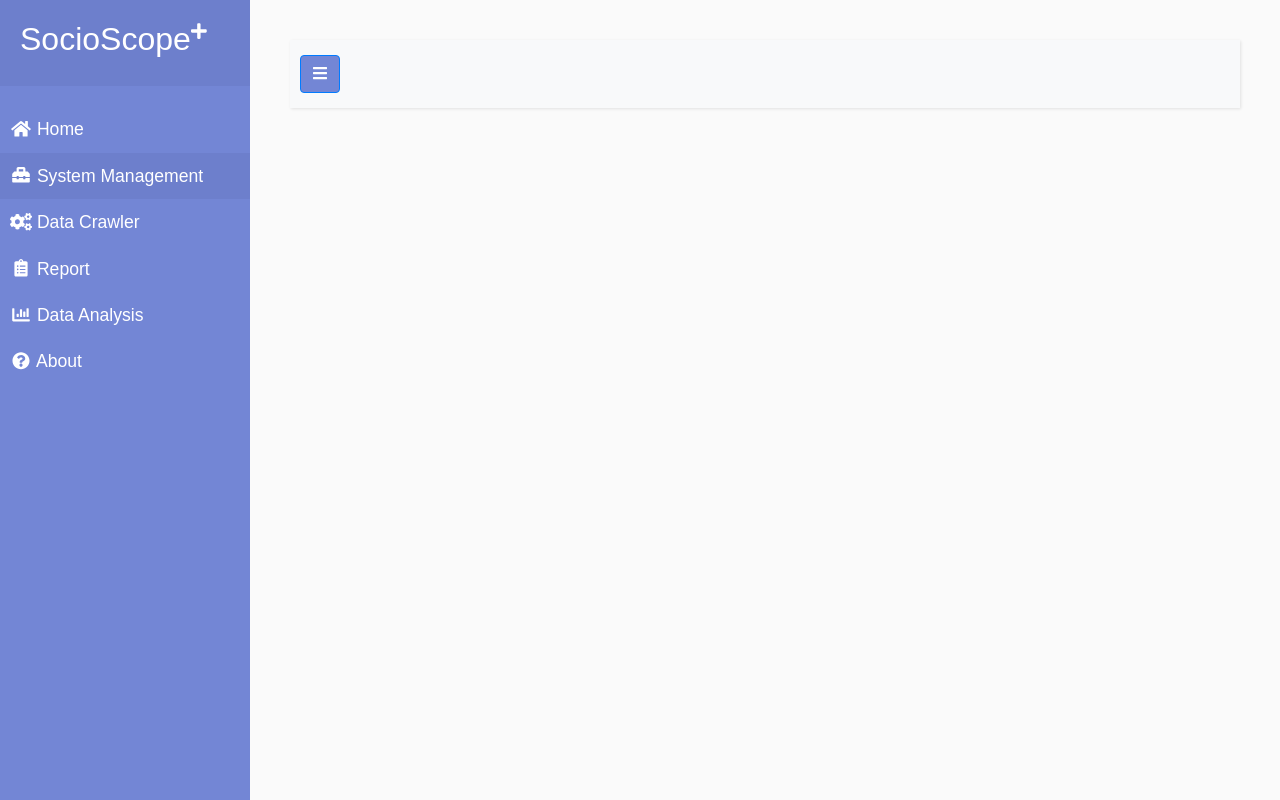
After one commit to vudangthinh/sociopedia, a Django app: page /system_management in a window 1280 px wide. The commit adds this page. Run offline with Django 3.2, Linux system fonts and the light colour scheme; some libraries are stand-ins or nearby versions.

Commit message:
update UI

```diff
--- a/event_detection/static/css/event_detection.css
+++ /dev/null
@@ -1,3 +0,0 @@
-.asteriskField {
-    display: none;
-}
--- /dev/null
+++ b/event_detection/static/event_detection/main.js
@@ -0,0 +1,16 @@
+$(document).ready(function () {
+
+    $("#sidebar").mCustomScrollbar({
+         theme: "minimal"
+    });
+
+    $('#sidebarCollapse').on('click', function () {
+        $('#sidebar, #content').toggleClass('active');
+    });
+
+    $('#sidebar ul li').on('click', function () {
+        $('#sidebar ul .active').removeClass('active');
+        $(this).addClass('active');
+    });
+
+});
--- /dev/null
+++ b/event_detection/static/event_detection/style.css
@@ -0,0 +1,192 @@
+#sidebarCollapse {
+  background: #7386D5;
+}
+
+.asteriskField {
+  display: none;
+}
+/*
+    DEMO STYLE
+*/
+
+@import "https://fonts.googleapis.com/css?family=Poppins:300,400,500,600,700";
+body {
+    font-family: 'Poppins', sans-serif;
+    background: #fafafa;
+}
+
+p {
+    font-family: 'Poppins', sans-serif;
+    font-size: 1.1em;
+    font-weight: 300;
+    line-height: 1.7em;
+    color: #999;
+}
+
+a,
+a:hover,
+a:focus {
+    color: inherit;
+    text-decoration: none;
+    transition: all 0.3s;
+}
+
+.navbar {
+    padding: 15px 10px;
+    background: #fff;
+    border: none;
+    border-radius: 0;
+    margin-bottom: 40px;
+    box-shadow: 1px 1px 3px rgba(0, 0, 0, 0.1);
+}
+
+.navbar-btn {
+    box-shadow: none;
+    outline: none !important;
+    border: none;
+}
+
+.line {
+    width: 100%;
+    height: 1px;
+    border-bottom: 1px dashed #ddd;
+    margin: 40px 0;
+}
+
+/* ---------------------------------------------------
+    SIDEBAR STYLE
+----------------------------------------------------- */
+
+.wrapper {
+    display: flex;
+    width: 100%;
+}
+
+#sidebar {
+    width: 250px;
+    position: fixed;
+    top: 0;
+    left: 0;
+    height: 100vh;
+    z-index: 999;
+    background: #7386D5;
+    color: #fff;
+    transition: all 0.3s;
+}
+
+#sidebar.active {
+    margin-left: -250px;
+}
+
+#sidebar .sidebar-header {
+    padding: 20px;
+    background: #6d7fcc;
+}
+
+#sidebar ul.components {
+    padding: 20px 0;
+    /* border-bottom: 1px solid #47748b; */
+}
+
+#sidebar ul p {
+    color: #fff;
+    padding: 10px;
+}
+
+#sidebar ul li a {
+    padding: 10px;
+    font-size: 1.1em;
+    display: block;
+}
+
+#sidebar ul li a:hover {
+    color: #7386D5;
+    background: #fff;
+}
+
+#sidebar ul li.active>a,
+a[aria-expanded="true"] {
+    color: #fff;
+    background: #6d7fcc;
+}
+
+a[data-toggle="collapse"] {
+    position: relative;
+}
+
+.dropdown-toggle::after {
+    display: block;
+    position: absolute;
+    top: 50%;
+    right: 20px;
+    transform: translateY(-50%);
+}
+
+ul ul a {
+    font-size: 0.9em !important;
+    padding-left: 30px !important;
+    background: #6d7fcc;
+}
+
+ul.CTAs {
+    padding: 20px;
+}
+
+ul.CTAs a {
+    text-align: center;
+    font-size: 0.9em !important;
+    display: block;
+    border-radius: 5px;
+    margin-bottom: 5px;
+}
+
+a.download {
+    background: #fff;
+    color: #7386D5;
+}
+
+a.article,
+a.article:hover {
+    background: #6d7fcc !important;
+    color: #fff !important;
+}
+
+/* ---------------------------------------------------
+    CONTENT STYLE
+----------------------------------------------------- */
+
+#content {
+    width: calc(100% - 250px);
+    padding: 40px;
+    min-height: 100vh;
+    transition: all 0.3s;
+    position: absolute;
+    top: 0;
+    right: 0;
+}
+
+#content.active {
+    width: 100%;
+}
+
+/* ---------------------------------------------------
+    MEDIAQUERIES
+----------------------------------------------------- */
+
+@media (max-width: 768px) {
+    #sidebar {
+        margin-left: -250px;
+    }
+    #sidebar.active {
+        margin-left: 0;
+    }
+    #content {
+        width: 100%;
+    }
+    #content.active {
+        width: calc(100% - 250px);
+    }
+    #sidebarCollapse span {
+        display: none;
+    }
+}
--- /dev/null
+++ b/event_detection/templates/base.html
@@ -0,0 +1,122 @@
+{% load static %}
+
+<!doctype html>
+<html lang="en">
+
+<head>
+    <title>SocioScopePlus</title>
+    <meta charset="utf-8">
+    <meta name="viewport" content="width=device-width, initial-scale=1.0, shrink-to-fit=no">
+
+
+    <!-- Bootstrap CSS CDN -->
+    <link rel="stylesheet" href="https://stackpath.bootstrapcdn.com/bootstrap/4.5.0/css/bootstrap.min.css"
+        integrity="sha384-9aIt2nRpC12Uk9gS9baDl411NQApFmC26EwAOH8WgZl5MYYxFfc+NcPb1dKGj7Sk" crossorigin="anonymous">
+    <!-- Scrollbar Custom CSS -->
+    <link rel="stylesheet"
+        href="https://cdnjs.cloudflare.com/ajax/libs/malihu-custom-scrollbar-plugin/3.1.5/jquery.mCustomScrollbar.min.css">
+    <!-- Custom CSS -->
+    <link rel="stylesheet" href="{% static 'event_detection/style.css' %}">
+
+
+    <!-- Font Awesome JS -->
+    <script defer src="https://use.fontawesome.com/releases/v5.0.13/js/solid.js"
+        integrity="sha384-tzzSw1/Vo+0N5UhStP3bvwWPq+uvzCMfrN1fEFe+xBmv1C/AtVX5K0uZtmcHitFZ"
+        crossorigin="anonymous"></script>
+    <script defer src="https://use.fontawesome.com/releases/v5.0.13/js/fontawesome.js"
+        integrity="sha384-6OIrr52G08NpOFSZdxxz1xdNSndlD4vdcf/q2myIUVO0VsqaGHJsB0RaBE01VTOY"
+        crossorigin="anonymous"></script>
+
+
+    <!-- Bootstrap JS -->
+    <script src="https://stackpath.bootstrapcdn.com/bootstrap/4.5.0/js/bootstrap.min.js"
+        integrity="sha384-OgVRvuATP1z7JjHLkuOU7Xw704+h835Lr+6QL9UvYjZE3Ipu6Tp75j7Bh/kR0JKI"
+        crossorigin="anonymous"></script>
+    <!-- jQuery CDN - Slim version (=without AJAX) -->
+    <script src="https://code.jquery.com/jquery-3.5.1.slim.min.js"
+        integrity="sha384-DfXdz2htPH0lsSSs5nCTpuj/zy4C+OGpamoFVy38MVBnE+IbbVYUew+OrCXaRkfj"
+        crossorigin="anonymous"></script>
+    <!-- Popper.JS -->
+    <script src="https://cdn.jsdelivr.net/npm/popper.js@1.16.0/dist/umd/popper.min.js"
+        integrity="sha384-Q6E9RHvbIyZFJoft+2mJbHaEWldlvI9IOYy5n3zV9zzTtmI3UksdQRVvoxMfooAo"
+        crossorigin="anonymous"></script>
+    <!-- jQuery Custom Scroller CDN -->
+    <script
+        src="https://cdnjs.cloudflare.com/ajax/libs/malihu-custom-scrollbar-plugin/3.1.5/jquery.mCustomScrollbar.concat.min.js"></script>
+    <!-- Custom JS -->
+    <script src="{% static 'event_detection/main.js' %}"></script>
+
+    <script src="https://cdn.plot.ly/plotly-latest.min.js"></script>
+
+</head>
+
+<body>
+    <div class="wrapper">
+        <nav id="sidebar">
+            <div class="sidebar-header">
+                <h2>SocioScope<sup><i class="fas fa-plus fa-xs"></i></sup></i></h2>
+            </div>
+
+            <ul class="list-unstyled components">
+                <!-- <p>Dummy Heading</p> -->
+                <li {% if title == "search" %} class="active" {% endif %}>
+                    <a href="{% url 'search'%}">
+                        <i class="fas fa-home fa-fw"></i>
+                        Home
+                    </a>
+                </li>
+                <li {% if title == "system_management" %} class="active" {% endif %}>
+                    <a href="{% url 'system_management'%}">
+                        <i class="fas fa-toolbox fa-fw"></i>
+                        System Management
+                    </a>
+                </li>
+                <li>
+                    <a href="#">
+                        <i class="fas fa-cogs fa-fw"></i>
+                        Data Crawler
+                    </a>
+                </li>
+                <li>
+                    <a href="#">
+                        <i class="fas fa-clipboard-list fa-fw"></i>
+                        Report
+                    </a>
+                </li>
+                <li>
+                    <a href="#">
+                        <i class="fas fa-chart-bar fa-fw"></i>
+                        Data Analysis
+                    </a>
+                </li>
+                <li>
+                    <a href="#">
+                        <i class="fas fa-question-circle fa-fw"></i>
+                        About
+                    </a>
+                </li>
+            </ul>
+
+        </nav>
+
+        <div id="content">
+            <nav class="navbar navbar-expand-lg navbar-light bg-light">
+                <div class="wrapper d-flex align-items-stretch">
+                    <div class="custom-menu">
+                        <button type="button" id="sidebarCollapse" class="btn btn-primary">
+                            <i class="fa fa-bars"></i>
+                            <span class="sr-only">Toggle Menu</span>
+                        </button>
+                    </div>
+                </div>
+            </nav>
+
+            {% block content %}
+            {% endblock %}
+
+        </div>
+    </div>
+</body>
+
+</html>
+<!-- https://bootstrapious.com/p/bootstrap-sidebar -->
--- a/event_detection/twitter_search.py
+++ b/event_detection/twitter_utils/twitter_search.py
@@ -1,6 +1,6 @@
 import sys
 import tweepy
-from .models import Tweet
+from ..models import Tweet
 
 class StreamListener(tweepy.StreamListener):
     def __init__(self, keyword, tweet_limit):
--- a/event_detection/urls.py
+++ b/event_detection/urls.py
@@ -3,5 +3,6 @@ from . import views
 
 urlpatterns = [
     path('', views.search, name='search'),
-    path('update_search_result', views.update_search_result, name='update_search_result')
+    path('update_search_result', views.update_search_result, name='update_search_result'),
+    path('system_management', views.system_management, name='system_management'),
 ]
--- a/event_detection/views.py
+++ b/event_detection/views.py
@@ -1,36 +1,47 @@
 from django.shortcuts import render, redirect
 from .forms import KeywordForm
-from . import twitter_search
+from .twitter_utils import twitter_search
 from django.http import JsonResponse
 from .models import Keyword, Tweet
 from django.views.decorators.csrf import csrf_exempt
 import json
 from django.core.serializers.json import DjangoJSONEncoder
-
+from plotly.offline import plot
+import plotly.graph_objs as go
 
 # Create your views here.
 
 def search(request):
+    # return render(request, 'base.html')
     if request.method == 'POST':
         form = KeywordForm(request.POST)
         if form.is_valid():
             post = form.save(commit=False)
             post.save()
-            twitter_search.stream_search(post)
 
-            keyword_objs = Keyword.objects.filter(keyword=post.keyword)
-            tweets = Tweet.objects.filter(keyword=keyword_objs[0])
-            tweet_texts = []
-            for tweet in tweets:
-                tweet_texts.append(tweet.text)
+            # Show tweets which include keyword
+            # twitter_search.stream_search(post)
+            # keyword_objs = Keyword.objects.filter(keyword=post.keyword)
+            # tweets = Tweet.objects.filter(keyword=keyword_objs[0])
+            # tweet_texts = []
+            # for tweet in tweets:
+            #     tweet_texts.append(tweet.text)
+            x_data = [0,1,2,3]
+            y_data = [x**2 for x in x_data]
+            plot_div = plot([go.Bar(x=x_data, y=y_data, name='Tweets Distribution')],
+                                output_type='div', include_plotlyjs=False,
+                                show_link=False, link_text="")
 
-            return render(request, 'keyword_search.html', {'form': form, 'tweets': tweet_texts})
+            return render(request, 'keyword_search.html', {'title': 'search', 'form': form, 'plot_div': plot_div})
     else:
         form = KeywordForm()
-        return render(request, 'keyword_search.html', {'form': form})
+        return render(request, 'keyword_search.html', {'title': 'search', 'form': form})
 
 @csrf_exempt
 def update_search_result(request):
+    '''
+    Update search result in real-time using ajax (not work correctly)
+    '''
     keyword = request.POST.get('keyword', None)
     keyword_objs = Keyword.objects.filter(keyword=keyword)
     tweets = Tweet.objects.filter(keyword=keyword_objs[0])
@@ -40,3 +51,6 @@ def update_search_result(request):
     data = {'tweets': tweet_texts}
 
     return JsonResponse(data)
+
+def system_management(request):
+    return render(request, 'base.html', {'title': 'system_management'})
```
Also changed, not shown: event_detection/models.py (+5 -3 lines), event_detection/templates/keyword_search.html (+11 -35 lines), event_detection/twitter_utils/twitter_import.py (added, +21 -0 lines), event_detection/migrations/0001_initial.py, 1 other file.
